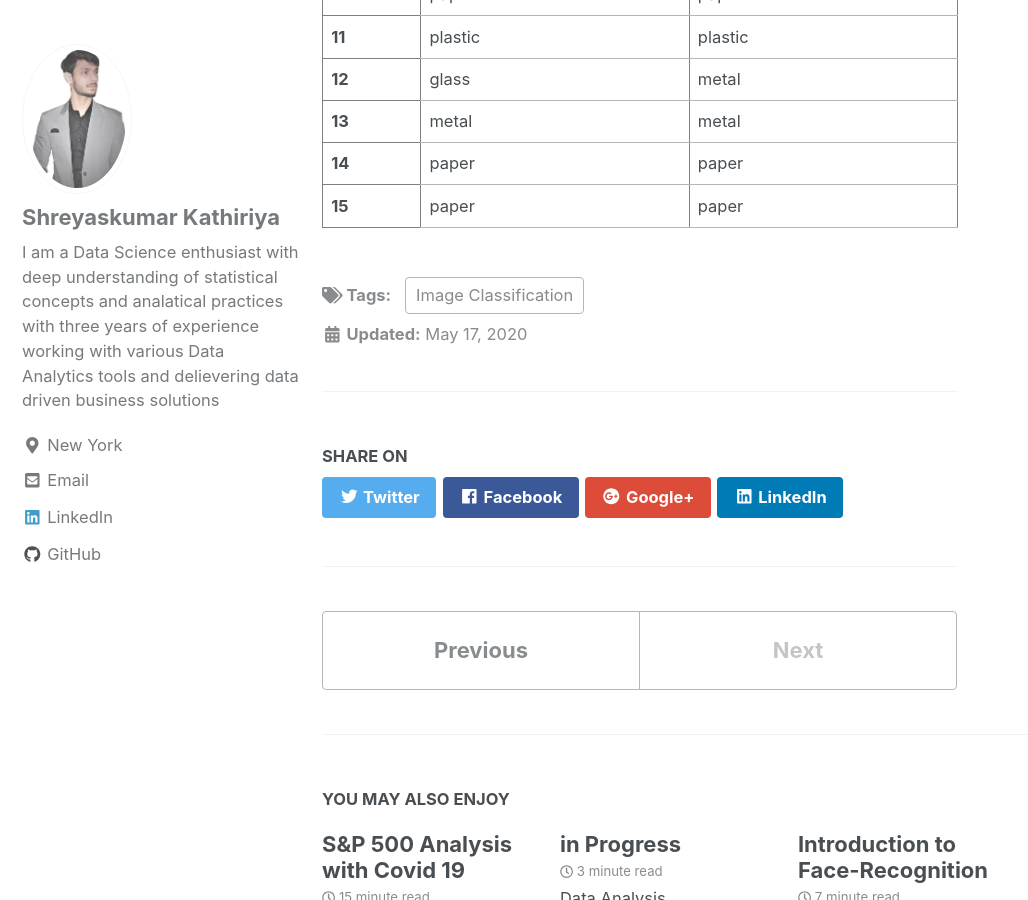
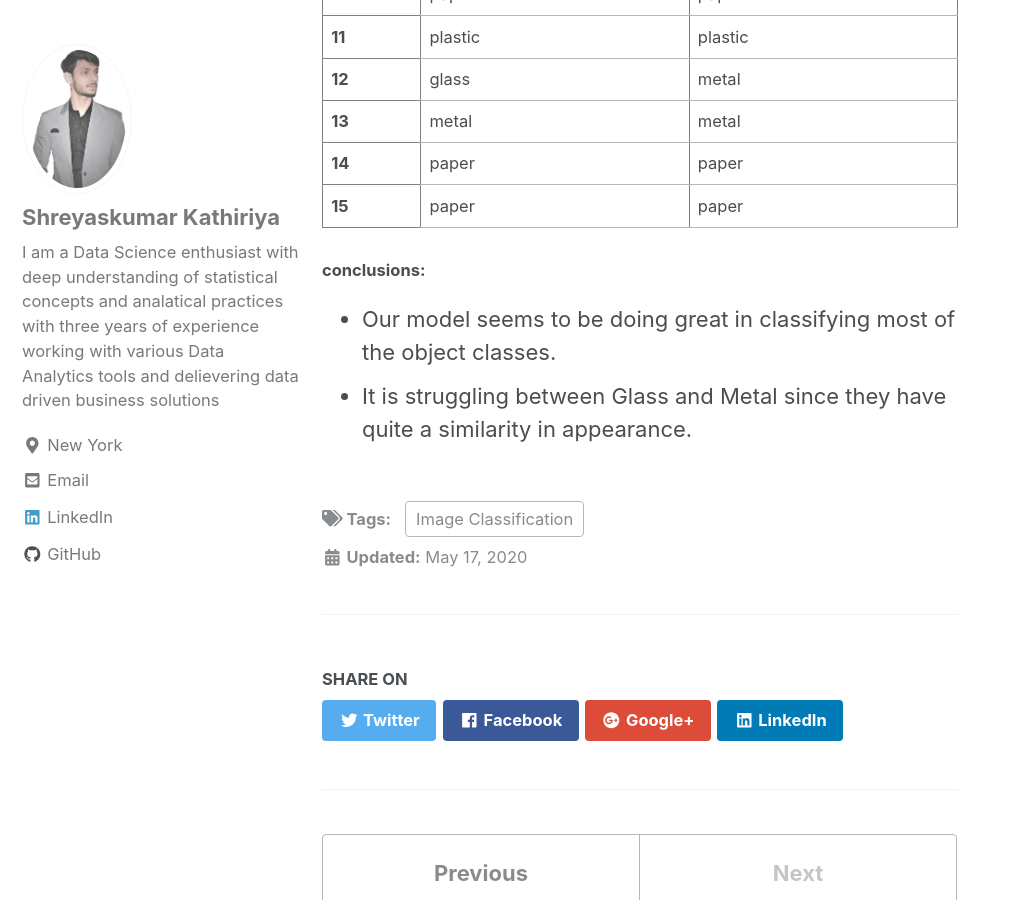
Before and after one commit to Shreyash1811/Shreyash1811.github.io, a Jekyll site: the page built from _posts/2020-05-28-Garbage_classification.md, in a window 1280 px wide and 900 px high, scrolled down 16491 px. Shown: the whole window, without its empty margins (0-1028 px from the left). Built offline with Jekyll 4.4.1, drawn with Linux system fonts in a browser that asks for light colours; nearby versions of some CDN libraries.

Commit message:
Update 2020-05-28-Garbage_classification.md

```diff
--- a/_posts/2020-05-28-Garbage_classification.md
+++ b/_posts/2020-05-28-Garbage_classification.md
@@ -608,3 +608,6 @@ df
   </tbody>
 </table>
 </div>
+#### conclusions:
+- Our model seems to be doing great in classifying most of the object classes.
+- It is struggling between Glass and Metal since they have quite a similarity in appearance.
```
